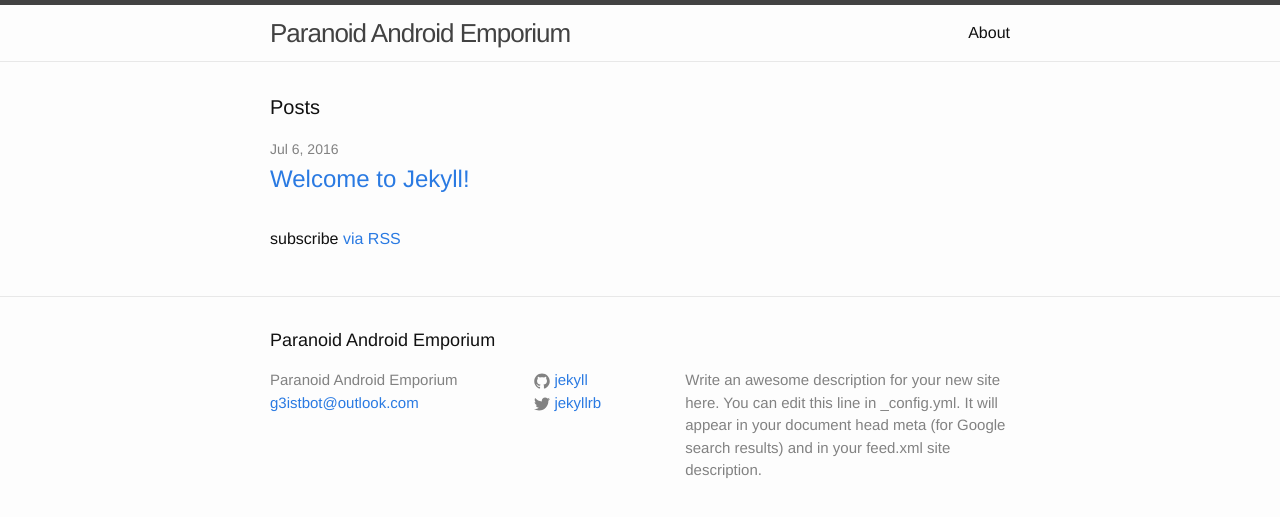
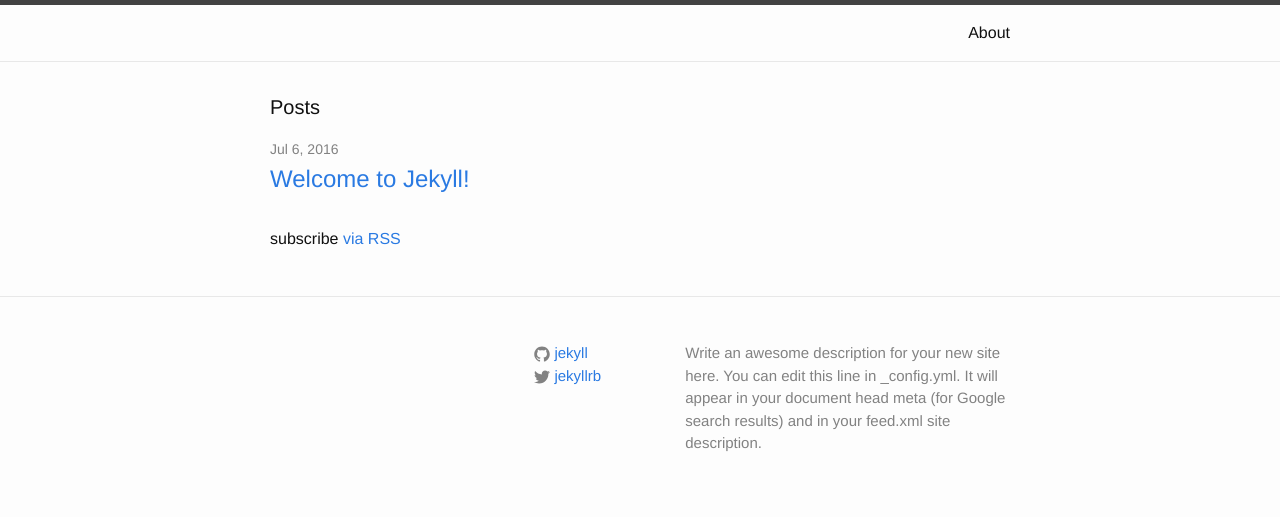
Before and after one commit to g3istb0t/g3istb0t.github.io, a Jekyll site: the page built from index.html, in a window 1280 px wide. Shown: the top 517 px of the page. Built offline with Jekyll 4.4.1, drawn with Linux system fonts in a browser that asks for light colours.

Commit message:
Update _config.yml

```diff
--- a/_config.yml
+++ b/_config.yml
@@ -6,8 +6,8 @@
 # 'jekyll serve'. If you change this file, please restart the server process.
 
 # Site settings
-title: Paranoid Android Emporium
-email: g3istbot@outlook.com
+title:
+email:
 description: > # this means to ignore newlines until "baseurl:"
   Write an awesome description for your new site here. You can edit this
   line in _config.yml. It will appear in your document head meta (for
```
